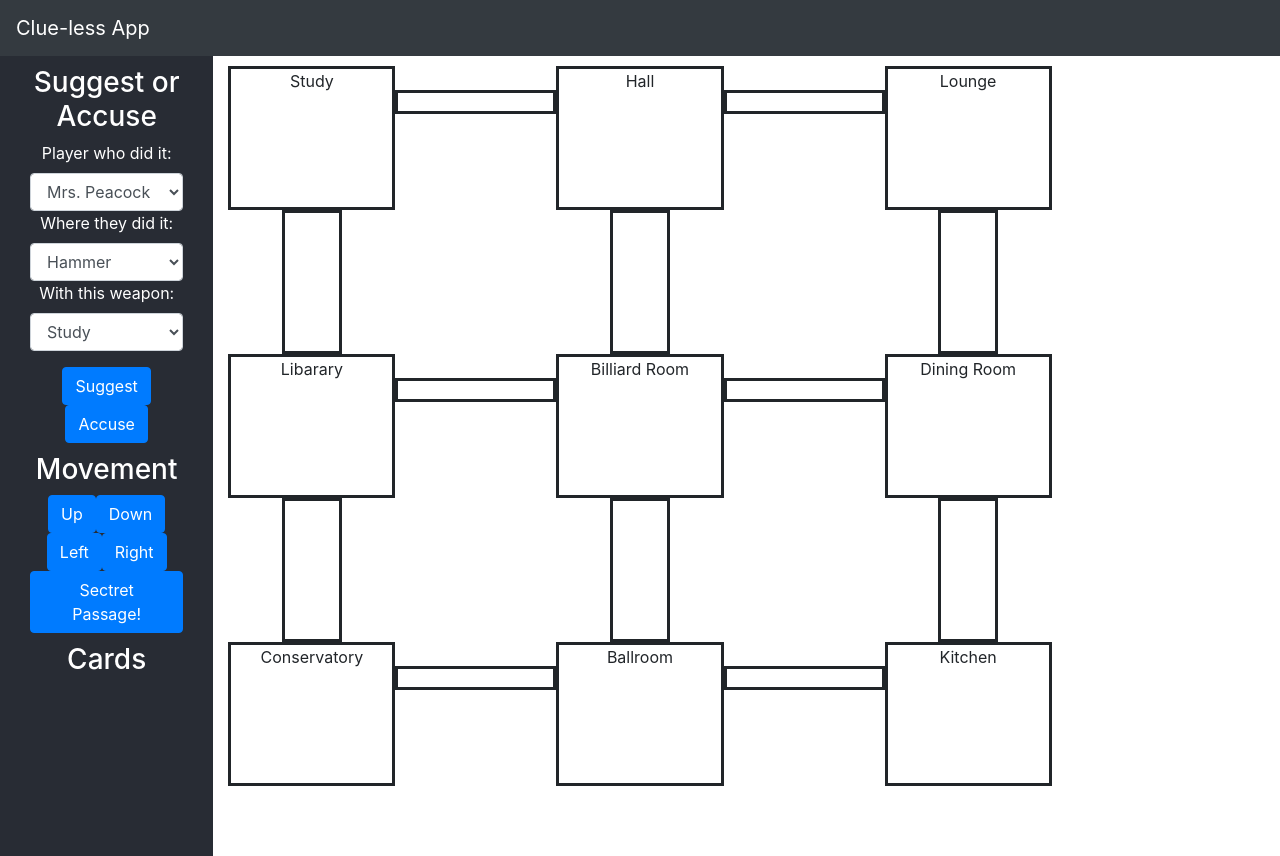
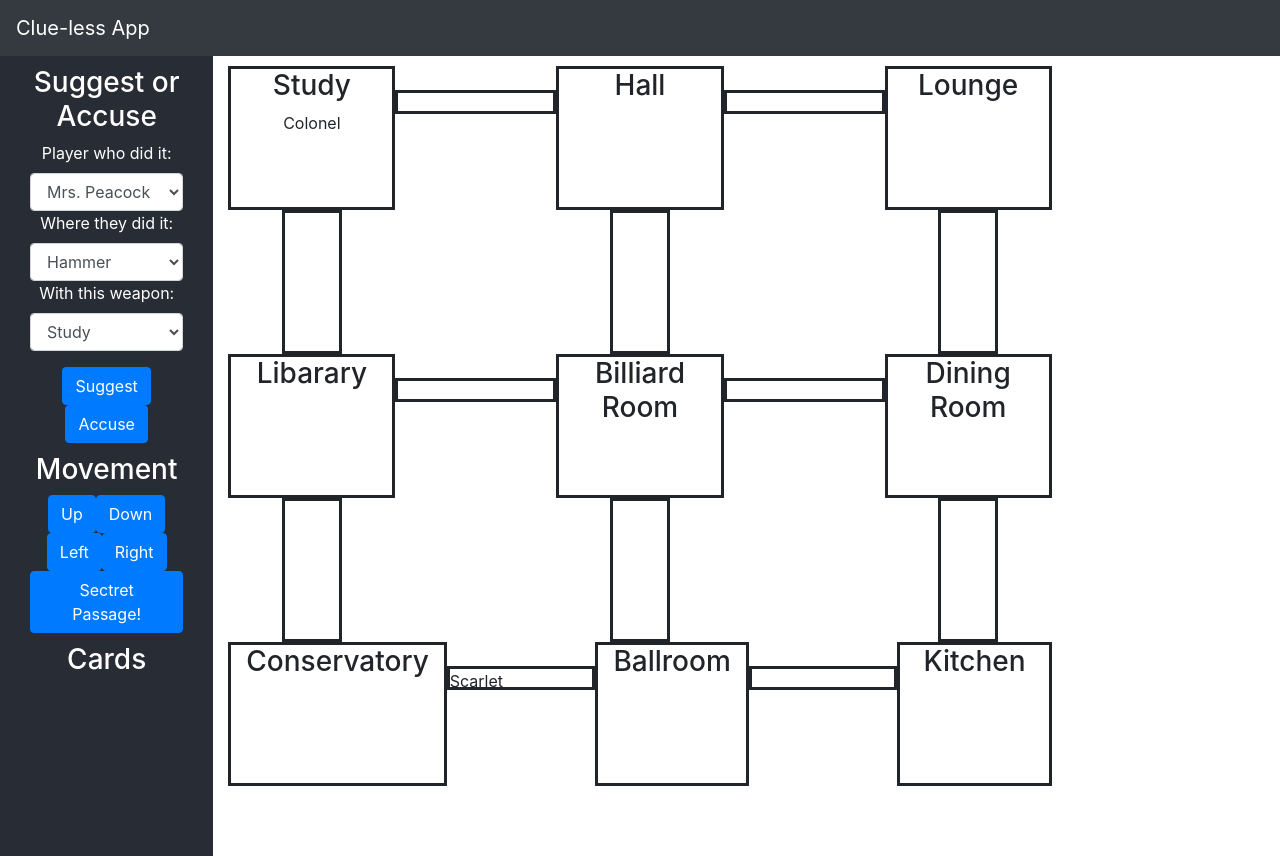
Before and after one commit to chammond3/clueless-frontend, a React (Create React App) app: page / in a window 1280 px wide. Built offline with nearby package versions, Linux system fonts and the light colour scheme; no server answers.

Commit message:
create player state

```diff
--- a/src/App.js
+++ b/src/App.js
@@ -10,6 +10,15 @@ import Board from './main/Board';
 import Sidebar from "./main/Sidebar";
 
 class App extends Component {
+  constructor(props) {
+    super(props);
+    this.state = {
+        players: [
+          {name: "Scarlet", location: "hallway11"},
+          {name: "Colonel", location: "Study"}]
+    }
+}
+
   render() {
     return (
       <div className = "App">
@@ -22,7 +31,7 @@ class App extends Component {
               <Sidebar/>
             </Col>
             <Col xs={8}>
-              <Board />
+              <Board players={this.state.players}/>
             </Col>
           </Row>
         </Container>
--- a/src/main/Board.jsx
+++ b/src/main/Board.jsx
@@ -3,62 +3,87 @@ import Container from 'react-bootstrap/Container';
 import Row from 'react-bootstrap/Row';
 import Col from 'react-bootstrap/Col';
 
-function hallwayHorizontal() {
+
+
+
+
+class Board extends Component {
+
+    hallwayHorizontal(hallwayName) {
+        const playersInRoom = this.props.players.filter(player =>  player.location === hallwayName);
+        const listOfPlayers = playersInRoom.map(player => player.name).join(", ");
         return (
         <Col>
             <Row className="Board-hallway-horizontal"></Row>
             <Row className="Board-hallway-horizontal-border">
+                {listOfPlayers}
             </Row>
             <Row className="Board-hallway-horizontal"></Row>
         </Col>
         );
     }
 
-function room(name) {
+    room(roomName) {
+        const playersInRoom = this.props.players.filter(player =>  player.location === roomName);
+        const listOfPlayers = playersInRoom.map(player => player.name).join(", ");
         return (
             <Col className="Board-room">
-        { name }
+                <h3>
+                    { roomName }
+                </h3>
+                {listOfPlayers}
             </Col>
         );
     }
 
-function rowRooms(name1, name2, name3) {
+    rowRooms(name1, name2, name3, name4, name5) {
         return (
             <Row className="Board-row">
-            { room(name1) }
-            { hallwayHorizontal() }
-            { room(name2) }
-            { hallwayHorizontal() }
-            { room(name3) }
+                { this.room(name1) }
+                { this.hallwayHorizontal(name2) }
+                { this.room(name3) }
+                { this.hallwayHorizontal(name4) }
+                { this.room(name5) }
             </Row>
         );
     }
 
-function rowHallways() {
+    rowHallways(hallway1, hallway2, hallway3) {
+        const playersInRoom1 = this.props.players.filter(player =>  player.location === hallway1);
+        const listOfPlayers1 = playersInRoom1.map(player => player.name).join(", ");
 
+        const playersInRoom2 = this.props.players.filter(player =>  player.location === hallway2);
+        const listOfPlayers2 = playersInRoom2.map(player => player.name).join(", ");
+
+        const playersInRoom3 = this.props.players.filter(player =>  player.location === hallway3);
+        const listOfPlayers3 = playersInRoom3.map(player => player.name).join(", ");
         return (
             <Row className="Board-row">
                 <Col/>
-            <Col className="Board-hallway-vertical-border"/>
-            <Col/><Col/><Col/><Col/><Col/>
-            <Col className="Board-hallway-vertical-border"/>
+                <Col className="Board-hallway-vertical-border">
+                    {listOfPlayers1}
+                </Col>
                 <Col/><Col/><Col/><Col/><Col/>
                 <Col className="Board-hallway-vertical-border">
+                    {listOfPlayers2}
+                </Col>
+                <Col/><Col/><Col/><Col/><Col/>
+                <Col className="Board-hallway-vertical-border">
+                    {listOfPlayers3}
                 </Col>
                 <Col/>
             </Row>
         );
     }
 
-class Board extends Component {
     render() {
         return (
             <Container fluid className="Top-padding">
-                { rowRooms("Study", "Hall", "Lounge")}
-                { rowHallways() }
-                { rowRooms("Libarary", "Billiard Room", "Dining Room") }
-                { rowHallways() }
-                { rowRooms("Conservatory", "Ballroom", " Kitchen") }
+                { this.rowRooms("Study", "hallway1", "Hall", "hallway2", "Lounge")}
+                { this.rowHallways("hallway3", "hallway4", "hallway5") }
+                { this.rowRooms("Libarary", "hallway6", "Billiard Room", "hallway7", "Dining Room") }
+                { this.rowHallways("hallway8", "hallway9", "hallway10") }
+                { this.rowRooms("Conservatory", "hallway11", "Ballroom", "hallway12", "Kitchen") }
             </Container>
         );
     }
```
Lines whose indentation alone changed are shown as unchanged.
